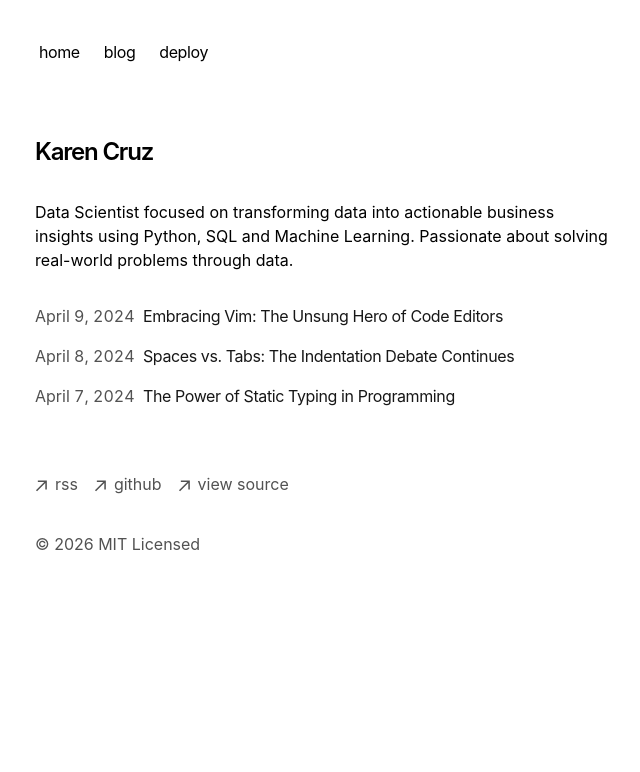
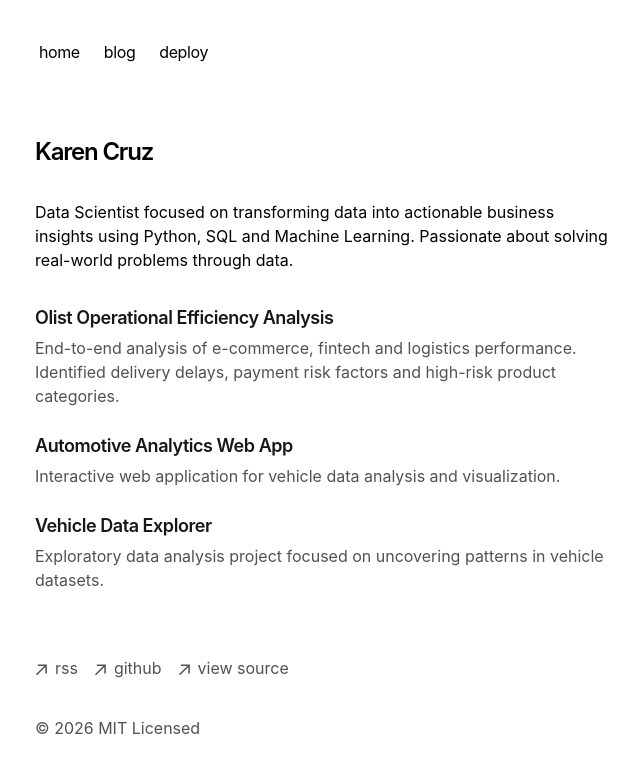
Before and after one commit to Kcruz4/portfolio-starter-kit, a Next.js app: page / in a window 1280 px wide. Shown: the top 772 px of the page, without its empty margins (317-957 px from the left). Built offline with nearby package versions, Linux system fonts and the light colour scheme.

Commit message:
Update posts.tsx

```diff
--- a/app/components/posts.tsx
+++ b/app/components/posts.tsx
@@ -1,36 +1,44 @@
-import Link from 'next/link'
-import { formatDate, getBlogPosts } from 'app/blog/utils'
+import Link from "next/link";
 
 export function BlogPosts() {
-  let allBlogs = getBlogPosts()
+  const projects = [
+    {
+      title: "Olist Operational Efficiency Analysis",
+      description:
+        "End-to-end analysis of e-commerce, fintech and logistics performance. Identified delivery delays, payment risk factors and high-risk product categories.",
+      link: "https://github.com/Kcruz4/E-commerce-Fintech-Logistics-Analysis",
+    },
+    {
+      title: "Automotive Analytics Web App",
+      description:
+        "Interactive web application for vehicle data analysis and visualization.",
+      link: "https://github.com/Kcruz4/Automotive-Analytics-Webapp",
+    },
+    {
+      title: "Vehicle Data Explorer",
+      description:
+        "Exploratory data analysis project focused on uncovering patterns in vehicle datasets.",
+      link: "https://github.com/Kcruz4/VehicleDataExplorer",
+    },
+  ];
 
   return (
     <div>
-      {allBlogs
-        .sort((a, b) => {
-          if (
-            new Date(a.metadata.publishedAt) > new Date(b.metadata.publishedAt)
-          ) {
-            return -1
-          }
-          return 1
-        })
-        .map((post) => (
+      {projects.map((project, index) => (
         <Link
-            key={post.slug}
-            className="flex flex-col space-y-1 mb-4"
-            href={`/blog/${post.slug}`}
+          key={index}
+          href={project.link}
+          target="_blank"
+          className="flex flex-col space-y-1 mb-6"
         >
-            <div className="w-full flex flex-col md:flex-row space-x-0 md:space-x-2">
-              <p className="text-neutral-600 dark:text-neutral-400 w-[100px] tabular-nums">
-                {formatDate(post.metadata.publishedAt, false)}
+          <p className="text-neutral-900 dark:text-neutral-100 tracking-tight text-lg font-semibold">
+            {project.title}
           </p>
-              <p className="text-neutral-900 dark:text-neutral-100 tracking-tight">
-                {post.metadata.title}
+          <p className="text-neutral-600 dark:text-neutral-400">
+            {project.description}
           </p>
-            </div>
         </Link>
       ))}
     </div>
-  )
+  );
 }
```
Lines whose indentation alone changed are shown as unchanged.
